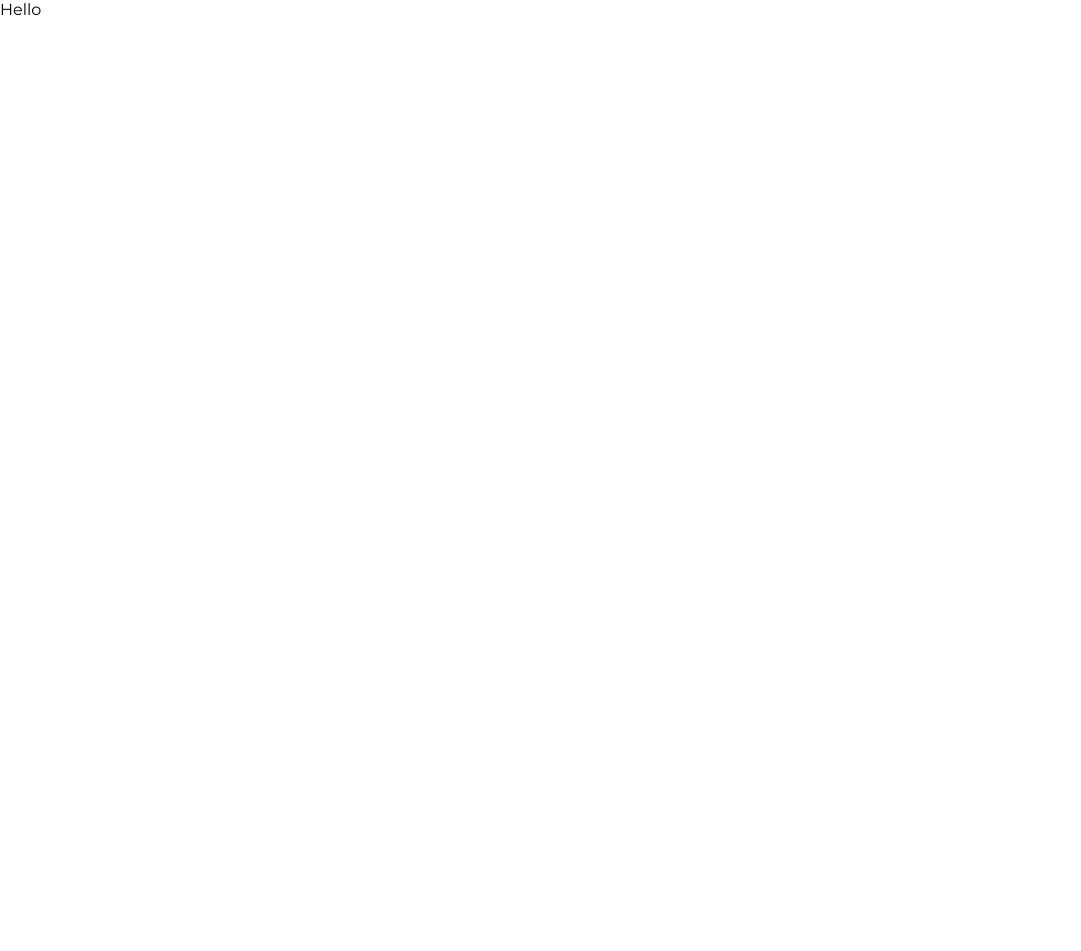
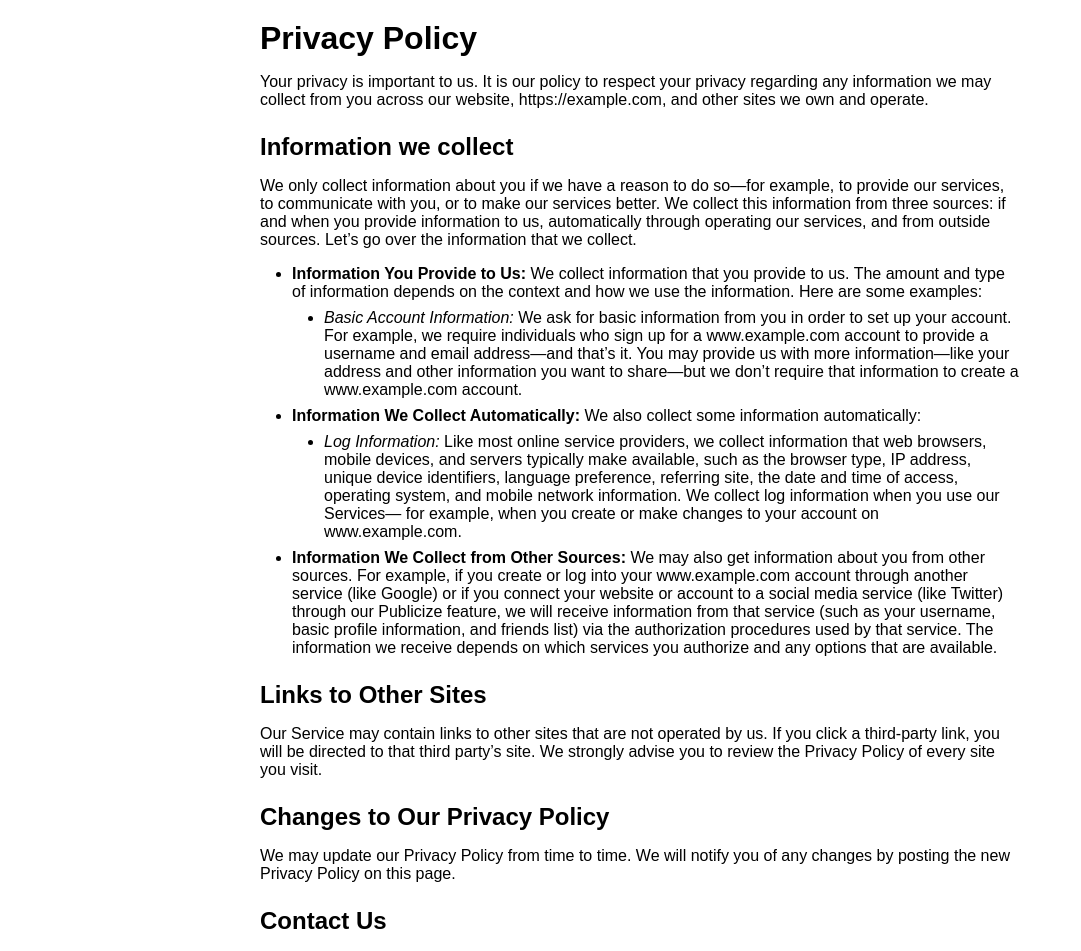
Before and after one commit to mkropidlowski/jobs-portal, a Next.js app: page /privacy-policy in a window 1280 px wide. Shown: the top 951 px of the page, without its empty margins (0-1081 px from the left). Before the commit the page ends 800 px from the top, so only its background shows below. Built offline with nearby package versions, Linux system fonts and the light colour scheme.

Commit message:
JOB-18: Add dummy text, scss.

```diff
--- a/components/molecules/PrivacyPolicy/PrivacyPolicy.tsx
+++ b/components/molecules/PrivacyPolicy/PrivacyPolicy.tsx
@@ -1,3 +1,75 @@
-const PrivacyPolicy = () => <div>Hello</div>;
+import Link from 'next/link';
+import styles from './privacyPolicy.module.scss';
 
+const PrivacyPolicy = () => (
+	<div className={styles.privacyPolicy}>
+		<h1>Privacy Policy</h1>
+		<p>
+			Your privacy is important to us. It is our policy to respect your privacy regarding any information we may collect
+			from you across our website, https://example.com, and other sites we own and operate.
+		</p>
+		<h2>Information we collect</h2>
+		<p>
+			We only collect information about you if we have a reason to do so—for example, to provide our services, to
+			communicate with you, or to make our services better. We collect this information from three sources: if and when you
+			provide information to us, automatically through operating our services, and from outside sources. Let’s go over the
+			information that we collect.
+		</p>
+		<ul>
+			<li>
+				<strong>Information You Provide to Us:</strong> We collect information that you provide to us. The amount and type
+				of information depends on the context and how we use the information. Here are some examples:
+				<ul>
+					<li>
+						<em>Basic Account Information:</em> We ask for basic information from you in order to set up your account. For
+						example, we require individuals who sign up for a www.example.com account to provide a username and email
+						address—and that’s it. You may provide us with more information—like your address and other information you want
+						to share—but we don’t require that information to create a www.example.com account.
+					</li>
+				</ul>
+			</li>
+			<li>
+				<strong>Information We Collect Automatically:</strong> We also collect some information automatically:
+				<ul>
+					<li>
+						<em>Log Information:</em> Like most online service providers, we collect information that web browsers, mobile
+						devices, and servers typically make available, such as the browser type, IP address, unique device identifiers,
+						language preference, referring site, the date and time of access, operating system, and mobile network
+						information. We collect log information when you use our Services— for example, when you create or make changes to
+						your account on www.example.com.
+					</li>
+				</ul>
+			</li>
+			<li>
+				<strong>Information We Collect from Other Sources:</strong> We may also get information about you from other
+				sources. For example, if you create or log into your www.example.com account through another service (like Google)
+				or if you connect your website or account to a social media service (like Twitter) through our Publicize feature, we
+				will receive information from that service (such as your username, basic profile information, and friends list) via
+				the authorization procedures used by that service. The information we receive depends on which services you
+				authorize and any options that are available.
+			</li>
+		</ul>
+		<h2>Links to Other Sites</h2>
+		<p>
+			Our Service may contain links to other sites that are not operated by us. If you click a third-party link, you will
+			be directed to that third party’s site. We strongly advise you to review the Privacy Policy of every site you visit.
+		</p>
+		<h2>Changes to Our Privacy Policy</h2>
+		<p>
+			We may update our Privacy Policy from time to time. We will notify you of any changes by posting the new Privacy
+			Policy on this page.
+		</p>
+		<h2>Contact Us</h2>
+		<p>
+			If you have any questions or suggestions about our Privacy Policy, do not hesitate to contact us at
+			privacy@example.com.
+		</p>
+		<p>Last updated: [insert date of last update]</p>
+		<p>
+			<Link href="/" legacyBehavior>
+				<a>Back to Home</a>
+			</Link>
+		</p>
+	</div>
+);
 export default PrivacyPolicy;
--- /dev/null
+++ b/components/molecules/PrivacyPolicy/privacyPolicy.module.scss
@@ -0,0 +1,35 @@
+.privacyPolicy {
+	max-width: 800px;
+	margin: 0 auto;
+	padding: 20px;
+	font-family: sans-serif;
+
+	h1 {
+		font-size: 2rem;
+		margin-top: 0;
+	}
+
+	h2 {
+		font-size: 1.5rem;
+		margin-top: 1.5rem;
+	}
+
+	ul {
+		list-style: disc;
+		margin-left: 2rem;
+
+		li {
+			margin-top: 0.5rem;
+			margin-bottom: 0.5rem;
+		}
+	}
+
+	p {
+		margin-top: 1rem;
+		margin-bottom: 1rem;
+
+		a {
+			color: #0070f3;
+		}
+	}
+}
```
